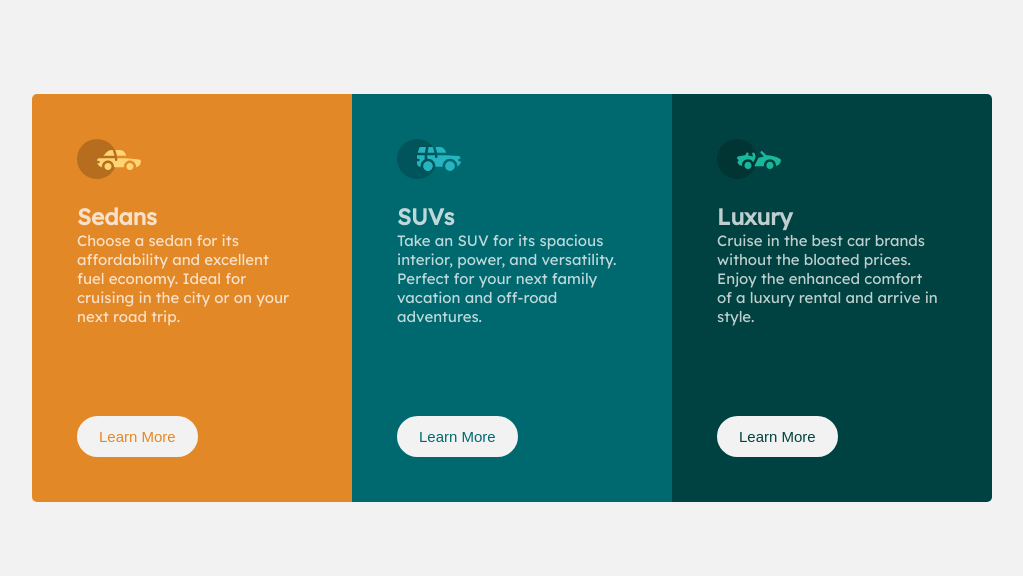
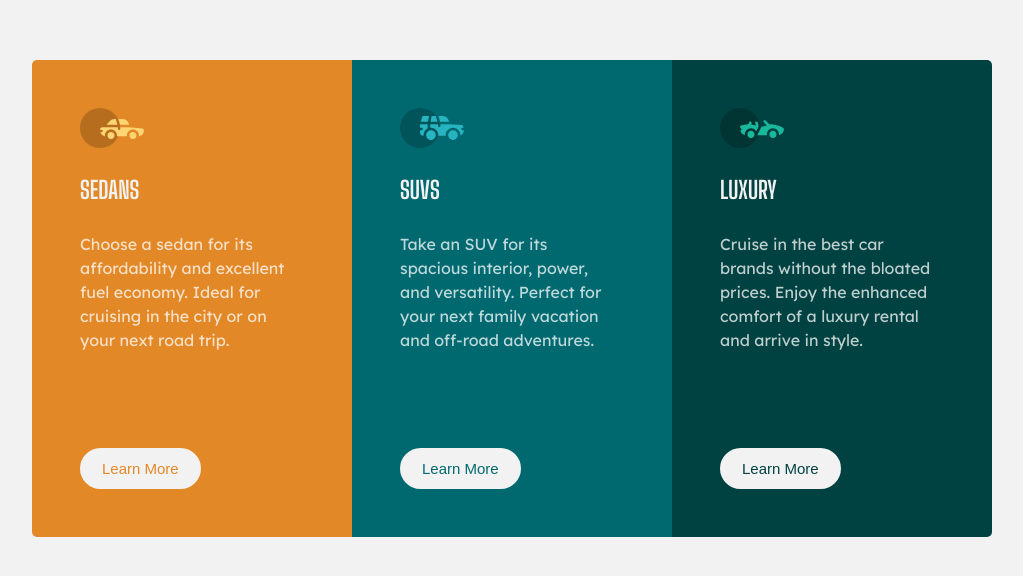
Before and after one commit to julius-tamale/3-columnPreview, a plain HTML site: page index.html in a window 1280 px wide. Shown: the part 102-678 px from the top of the page, without its empty margins (128-1151 px from the left). Drawn offline with Linux system fonts and the light colour scheme.

Commit message:
clipboard updates

```diff
--- a/styles.css
+++ b/styles.css
@@ -8,16 +8,22 @@
     --font-one: 'Big Shoulders Display', cursive;
     --font-two: 'Lexend Deca', sans-serif;
 }
+html, body {
+    height: 100%;
+    font-size: 16px;
+}
 * {
     margin: 0;
     padding: 0;
+}
+*, *::after, *::before {
     box-sizing: border-box;
 }
 body {
-    font-size: 15px;
+    font-size: 1rem;
+    line-height: 1.5;
     background: var(--bg-h-btn);
     width: 100vw;
-    height: 100vh;
     display: flex;
     justify-content: center;
     align-items: center;
@@ -36,14 +42,15 @@ body {
 /* sections styles start */
 section {
     color: var(--para-c);
-    padding: 3em;
+    padding: 3rem;
+    min-height: 25rem;
 }
 .sedans {
     background-color: var(--bryt-oranje);
     border-radius: 5px 0 0 5px;
 }
 section p {
-    padding-right: 0.5em;
+    padding-right: 0.5rem;
 }
 .suvs {
     background-color: var(--dk-cyan);
@@ -54,17 +61,17 @@ section p {
 }
 section img {
     display: block;
-    margin-bottom: 1.5em;
+    margin-bottom: 1.5rem;
 }
-section h1 {
+section h2 {
     color: var(--bg-h-btn);
     font-family: var(--font-one);
     font-weight: 700;
     text-transform: uppercase;
-    margin-bottom: 1.5em;
+    margin-bottom: 1.5rem;
 }
 section button {
-    margin-top: 6em;
+    margin-top: 6rem;
     border: 2px solid var(--bg-h-btn);
     border-radius: 30px;
     background-color: var(--bg-h-btn);
```
